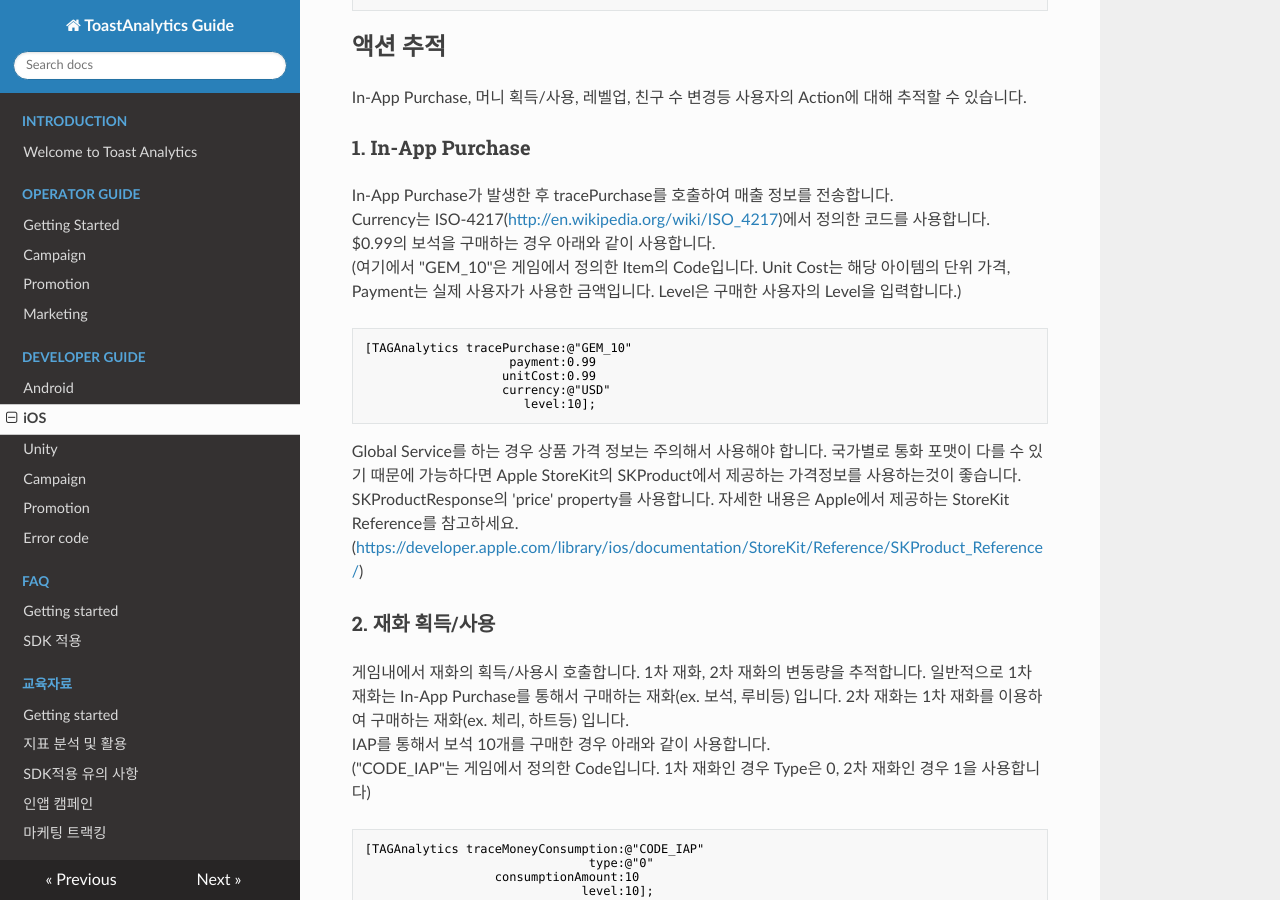
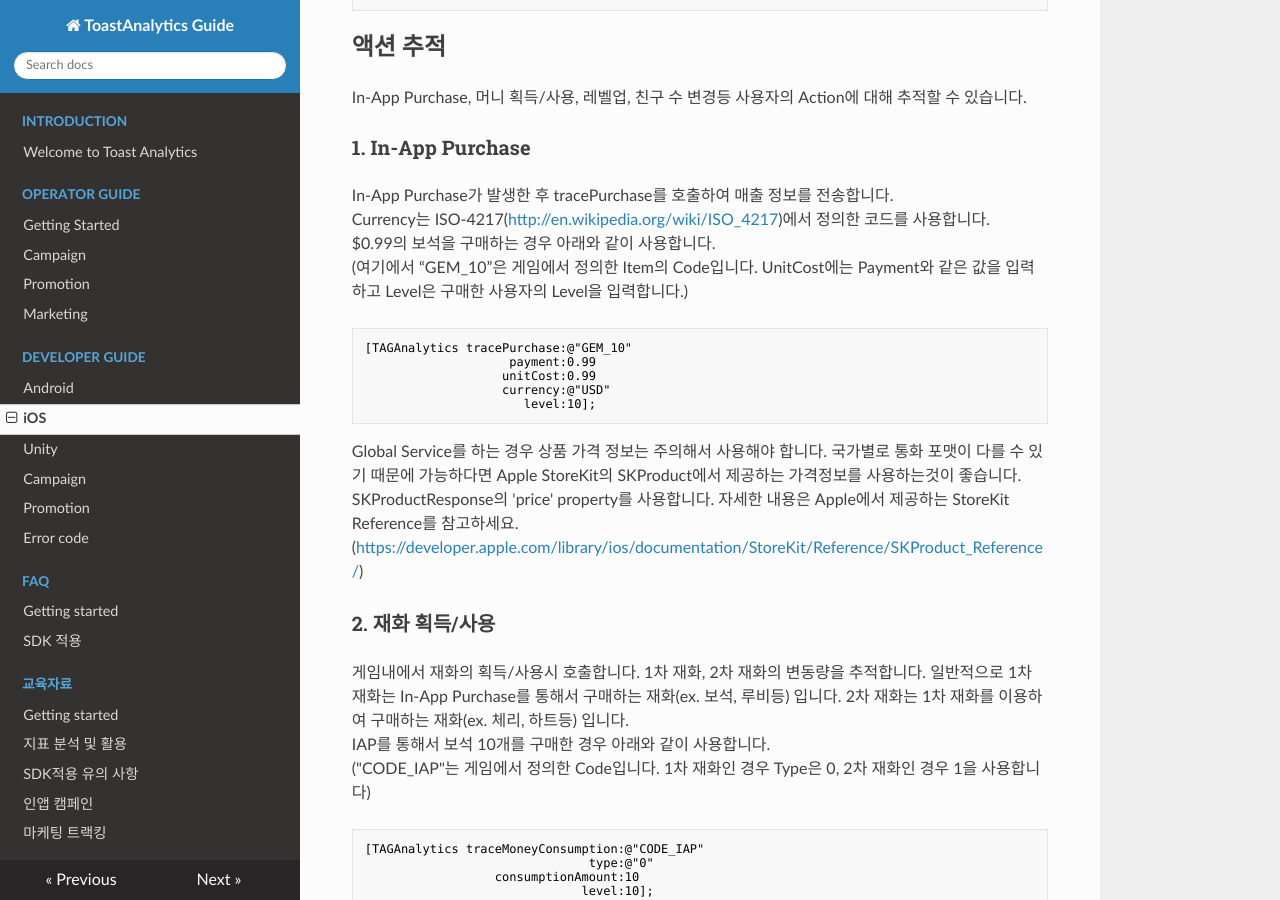
Before and after one commit to ToastAnalytics/ToastAnalytics, an MkDocs documentation site: the page built from docs/Developer/5. iOS Developer Guide.md, in a window 1280 px wide and 900 px high, scrolled down 4594 px. Built offline with MkDocs 1.6.1, drawn with Linux system fonts in a browser that asks for light colours; nearby versions of some CDN libraries; old or Windows-style settings are respelled for this version of MkDocs.

Commit message:
Update 5. iOS Developer Guide.md

````diff
--- a/docs/Developer/5. iOS Developer Guide.md
+++ b/docs/Developer/5. iOS Developer Guide.md
@@ -168,7 +168,7 @@
 In-App Purchase가 발생한 후 tracePurchase를 호출하여 매출 정보를 전송합니다.<br>
 Currency는 ISO-4217(<http://en.wikipedia.org/wiki/ISO_4217>)에서 정의한 코드를 사용합니다.<br>
 $0.99의 보석을 구매하는 경우 아래와 같이 사용합니다.<br>
-(여기에서 "GEM_10"은 게임에서 정의한 Item의 Code입니다. Unit Cost는 해당 아이템의 단위 가격, Payment는 실제 사용자가 사용한 금액입니다. Level은 구매한 사용자의 Level을 입력합니다.)
+(여기에서 “GEM_10”은 게임에서 정의한 Item의 Code입니다. UnitCost에는 Payment와 같은 값을 입력하고 Level은 구매한 사용자의 Level을 입력합니다.)
 
 ```objective-c
 [TAGAnalytics tracePurchase:@"GEM_10"
````
